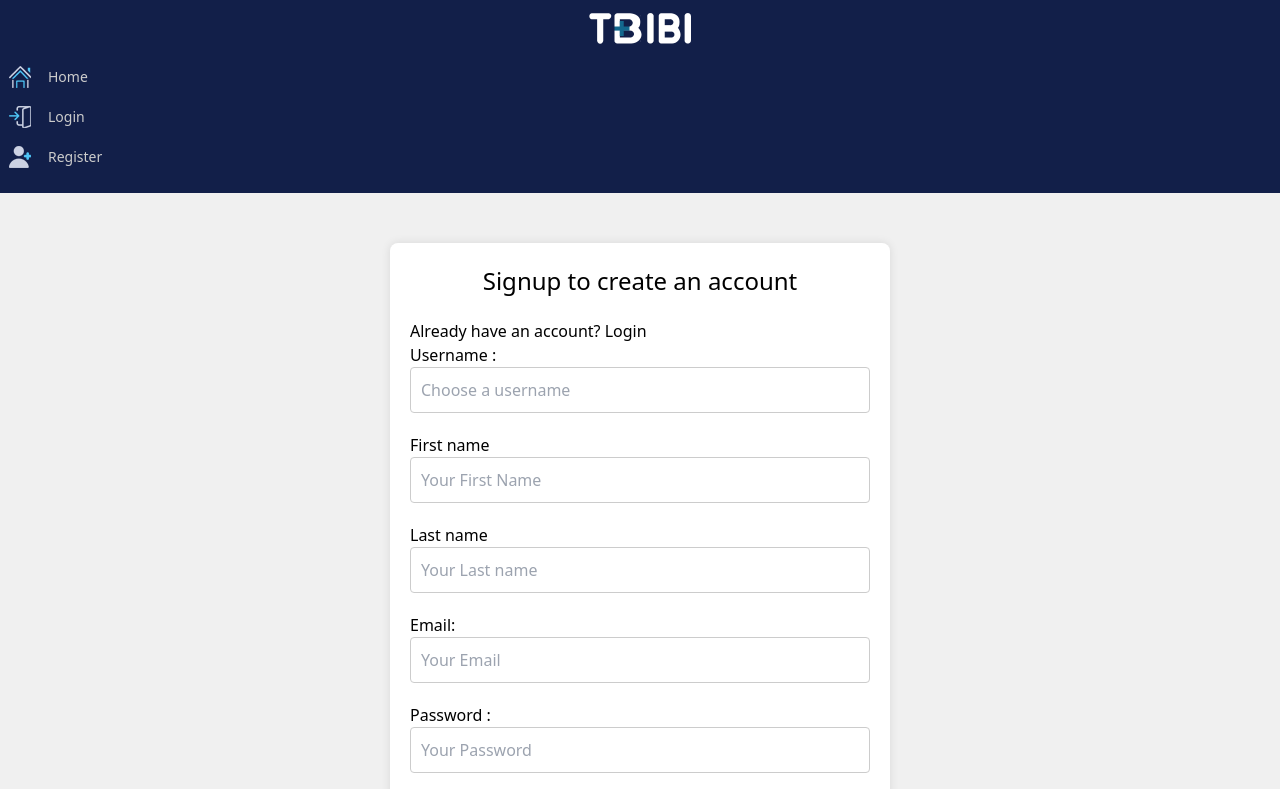
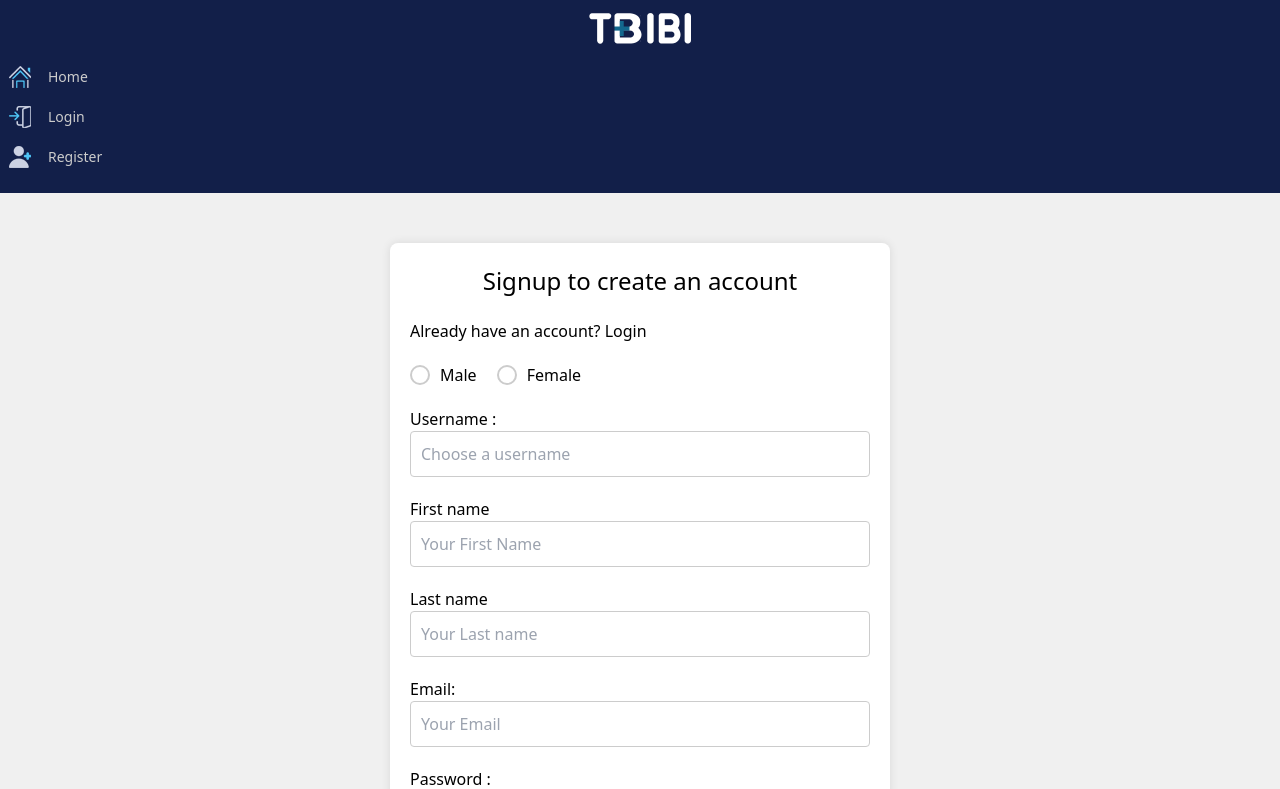
Before and after one commit to AmineMekki01/tbibi_front_end, a React (Create React App) app: page /register-doctor in a window 1280 px wide. Shown: the top 789 px of the page. Built offline with nearby package versions, Linux system fonts and the light colour scheme.

Commit message:
feat(refactor): Refactoring the login/register based on go backend

```diff
--- a/src/components/Auth/RegisterDoctor.jsx
+++ b/src/components/Auth/RegisterDoctor.jsx
@@ -10,7 +10,11 @@ import {
     Button,
     SuccessSection,
     SuccessWrapper,
-    Note
+    Note,
+    CheckboxContainer,
+    CheckboxLabel,
+    CheckboxInput,
+    CheckboxCustom
 } from './styles/LoginRegisterFormStyles';
 
 
@@ -29,7 +33,7 @@ const DoctorRegisterPage = () => {
     const [user, setUser] = useState('');
     const [validName, setValidName] = useState(false);
     const [userFocus, setUserFocus] = useState(false);
-
+    const [sex, setSex] = useState('');
     const [pwd, setPwd] = useState('');
     const [validPwd, setValidPwd] = useState(false);
     const [pwdFocus, setPwdFocus] = useState(false);
@@ -104,22 +108,24 @@ const DoctorRegisterPage = () => {
         }
         try {
             const response = await axios.post('http://localhost:3001/api/v1/doctors/register', {
-                user_name: user,
-                password: pwd,
-                email: email,
-                phone: phone,
-                firstName: firstName,
-                lastName: lastName,
-                birthday: birthdate,
-                license: license,
-                address: address,
-                city: city,
-                state_name: state_name,
-                zipCode: zipCode,
-                country_name: country_name,
-                bio: bio,
-                specialty: specialty,
-                experience: experience
+                Username: user,
+                Password: pwd,
+                Email: email,
+                PhoneNumber: phone,
+                FirstName: firstName,
+                LastName: lastName,
+                BirthDate: birthdate,
+                MedicalLicense: license,
+                StreetAddress: address,
+                CityName: city,
+                StateName: state_name,
+                ZipCode: zipCode,
+                CountryName: country_name,
+                DoctorBio: bio,
+                Specialty: specialty,
+                Experience: experience,
+                Sex:sex,
+
             });
             if(response.data.success) {
                 setSuccess(true);
@@ -162,6 +168,30 @@ const DoctorRegisterPage = () => {
                 </p>
 
                 <form onSubmit={handleSubmit}>
+
+                    <CheckboxContainer>
+                        <CheckboxLabel>
+                            <CheckboxInput
+                            type="radio"
+                            name="sex"
+                            value="Male"
+                            onChange={(e) => setSex(e.target.value)}
+                            />
+                            <CheckboxCustom></CheckboxCustom>
+                            Male
+                        </CheckboxLabel>
+                        <CheckboxLabel>
+                            <CheckboxInput
+                            type="radio"
+                            name="sex"
+                            value="Female"
+                            onChange={(e) => setSex(e.target.value)}
+                            />
+                            <CheckboxCustom></CheckboxCustom>
+                            Female
+                        </CheckboxLabel>
+                    </CheckboxContainer>
+
                     <div>
                         <label htmlFor='user_name'>
                             Username :
--- a/src/components/Auth/RegisterPatient.jsx
+++ b/src/components/Auth/RegisterPatient.jsx
@@ -12,7 +12,12 @@ import {
     Button,
     SuccessSection,
     SuccessWrapper,
-    Note
+    Note,
+    CheckboxContainer,
+    CheckboxLabel,
+    CheckboxInput,
+    CheckboxCustom
+
 } from './styles/LoginRegisterFormStyles';
 
 const USER_REGEX = /^[a-zA-Z][a-zA-Z0-9-_]{3,23}$/;
@@ -25,7 +30,7 @@ const PatientRegisterPage = () => {
 
     const userRef = useRef();
     const errRef = useRef();
-
+    const [sex, setSex] = useState('');
     const [user, setUser] = useState('');
     const [validName, setValidName] = useState(false);
     const [userFocus, setUserFocus] = useState(false);
@@ -103,19 +108,20 @@ const PatientRegisterPage = () => {
         }
         try {
             const response = await axios.post('http://localhost:3001/api/v1/patients/register', {
-                user_name: user,
-                password: pwd,
-                email: email,
-                phone: phone,
-                firstName: firstName,
-                lastName: lastName,
-                birthday: birthdate,
-                address: address,
-                city: city,
-                state_name: state_name,
-                zipCode: zipCode,
-                country_name: country_name,
-                bio: bio,
+                Username: user,
+                Password: pwd,
+                Email: email,
+                PhoneNumber: phone,
+                FirstName: firstName,
+                LastName: lastName,
+                BirthDate: birthdate,
+                StreetAddress: address,
+                CityName: city,
+                StateName: state_name,
+                ZipCode: zipCode,
+                CountryName: country_name,
+                PatientBio: bio,
+                Sex: sex,
             });
             if(response.data.success) {
                 setSuccess(true);
@@ -158,7 +164,29 @@ const PatientRegisterPage = () => {
                 </p>
 
                 <form onSubmit={handleSubmit}>
-                <div>
+                    <CheckboxContainer>
+                        <CheckboxLabel>
+                            <CheckboxInput
+                            type="radio"
+                            name="sex"
+                            value="Male"
+                            onChange={(e) => setSex(e.target.value)}
+                            />
+                            <CheckboxCustom></CheckboxCustom>
+                            Male
+                        </CheckboxLabel>
+                        <CheckboxLabel>
+                            <CheckboxInput
+                            type="radio"
+                            name="sex"
+                            value="Female"
+                            onChange={(e) => setSex(e.target.value)}
+                            />
+                            <CheckboxCustom></CheckboxCustom>
+                            Female
+                        </CheckboxLabel>
+                    </CheckboxContainer>
+                    <div>
                         <label htmlFor='user_name'>
                             Username :
                             <span className={validName ? "valid" : "hide"}></span>
--- a/src/components/Auth/styles/LoginRegisterFormStyles.js
+++ b/src/components/Auth/styles/LoginRegisterFormStyles.js
@@ -141,3 +141,42 @@ export const Note = styled.p`
     color: red;
     display: ${props => props.show ? 'block' : 'none'};
 `;
+
+
+export const CheckboxContainer = styled.div`
+  display: flex;
+  align-items: center;
+  margin: 20px 0;
+`;
+
+export const CheckboxLabel = styled.label`
+  display: flex;
+  align-items: center;
+  margin-right: 20px;
+  cursor: pointer;
+`;
+
+export const CheckboxInput = styled.input`
+  display: none;
+`;
+
+export const CheckboxCustom = styled.span`
+  width: 20px;
+  height: 20px;
+  border: 2px solid #ccc;
+  border-radius: 50%;
+  margin-right: 10px;
+  position: relative;
+
+  ${CheckboxInput}:checked + &::before {
+    content: "";
+    position: absolute;
+    width: 12px;
+    height: 12px;
+    top: 50%;
+    left: 50%;
+    background-color: #007bff;
+    border-radius: 50%;
+    transform: translate(-50%, -50%);
+  }
+`;
```
